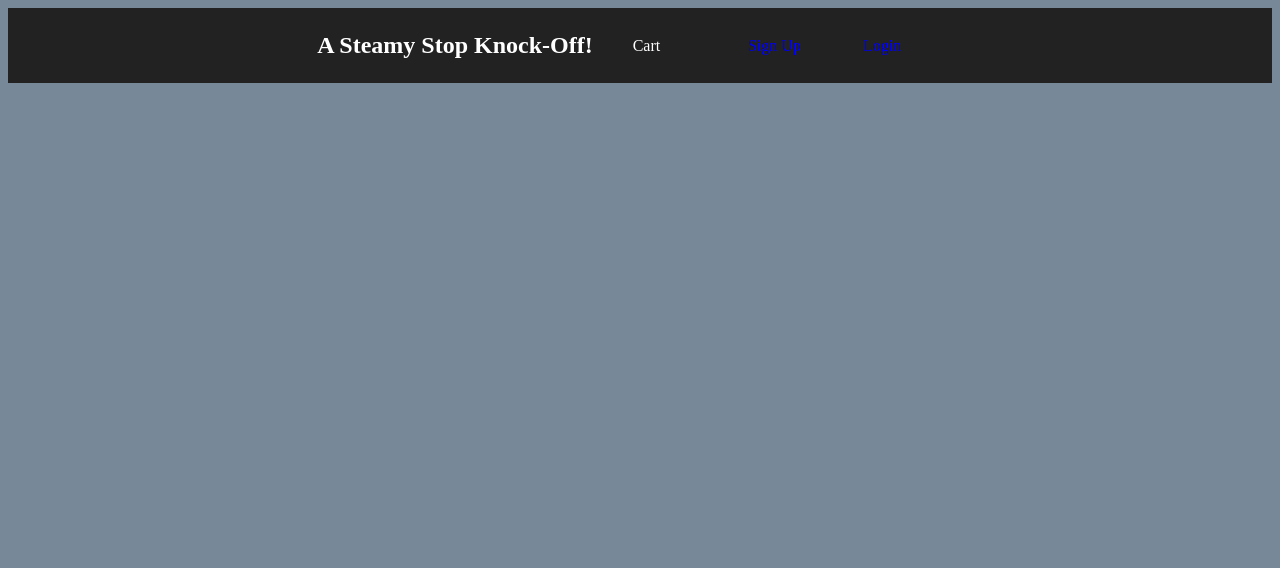
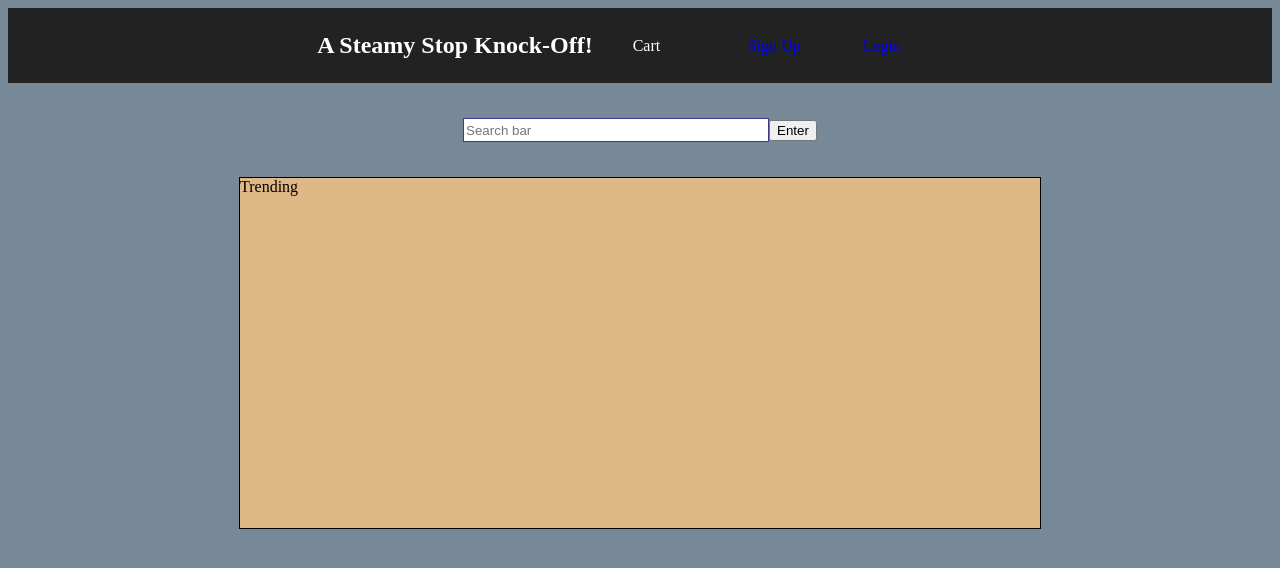
Before and after one commit to Josebosquez/A-steamy-KnockStop-off, a React (Create React App) app in the folder SKO-frontend/sko-frontend/: page / in a window 1280 px wide. Shown: the top 568 px of the page. Built offline with nearby package versions, Linux system fonts and the light colour scheme.

Commit message:
home page css in progress

```diff
--- a/SKO-frontend/sko-frontend/src/components/Home/Home.css
+++ b/SKO-frontend/sko-frontend/src/components/Home/Home.css
@@ -0,0 +1,23 @@
+.input-trending {
+    width: 100%;
+    height: auto;
+    display: flex;
+    flex-direction: column;
+    justify-content: center;
+    align-items: center;
+}
+
+.input input {
+    margin-top: 35px;
+    width: 300px;
+    height: 20px;
+    border: 1px solid rgb(59, 59, 136);
+}
+
+.trending {
+    margin-top: 35px;
+    width: 800px;
+    height: 350px;
+    border: 1px solid black;
+    background-color: burlywood;
+}
--- a/SKO-frontend/sko-frontend/src/components/Home/Home.js
+++ b/SKO-frontend/sko-frontend/src/components/Home/Home.js
@@ -1,10 +1,25 @@
 import React, { Component } from 'react'
+import "./Home.css"
 
 export class Home extends Component {
     render() {
         return (
             <div>
+                <div className='input-trending'>
 
+                    <div className='input'>
+                        <form className='input'>
+                            <input
+                            placeholder='Search bar'
+                            />
+                            <button>Enter</button>
+                            </form>
+
+                    </div>
+                    <div className='trending'>
+                        Trending
+                    </div>
+                </div>
             </div>
         )
     }
```
